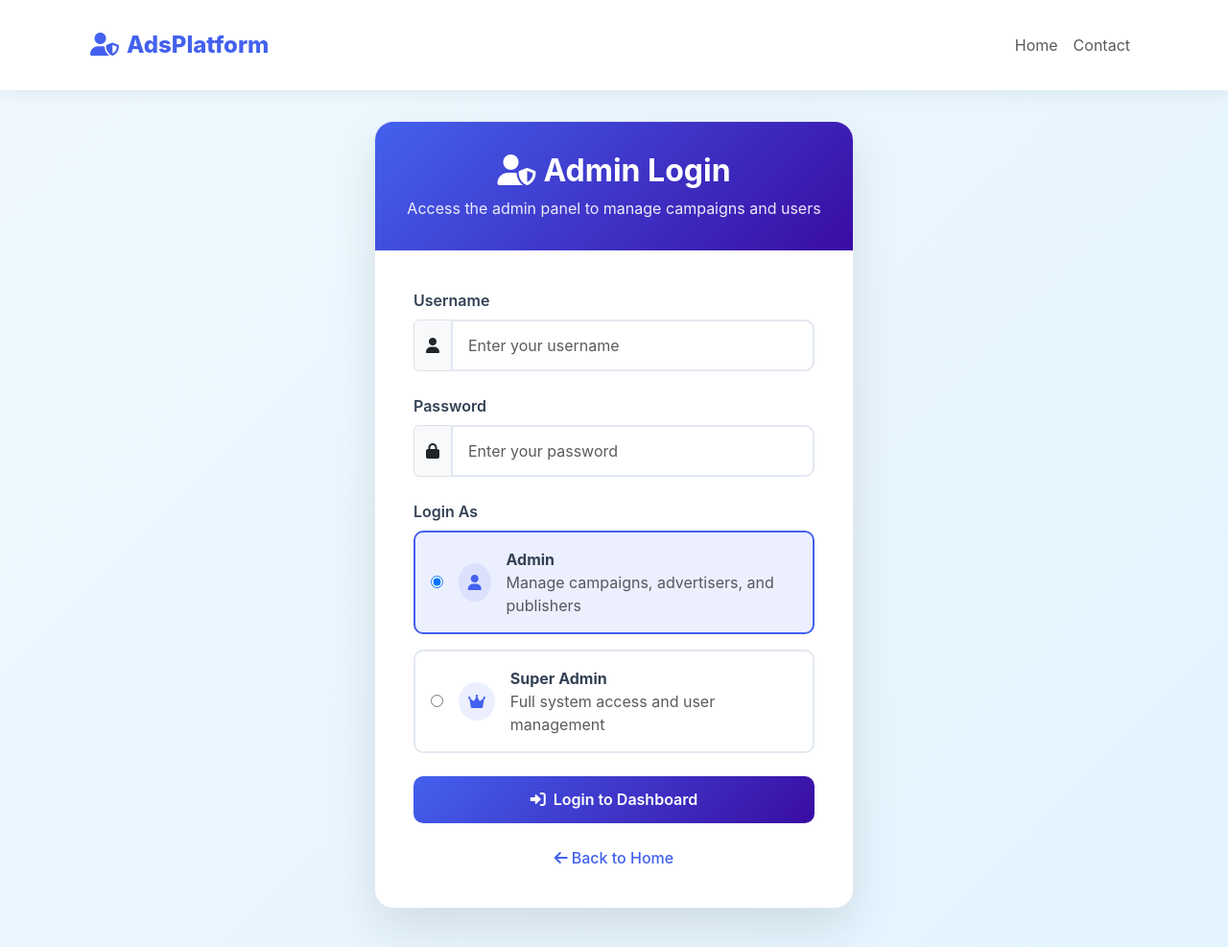
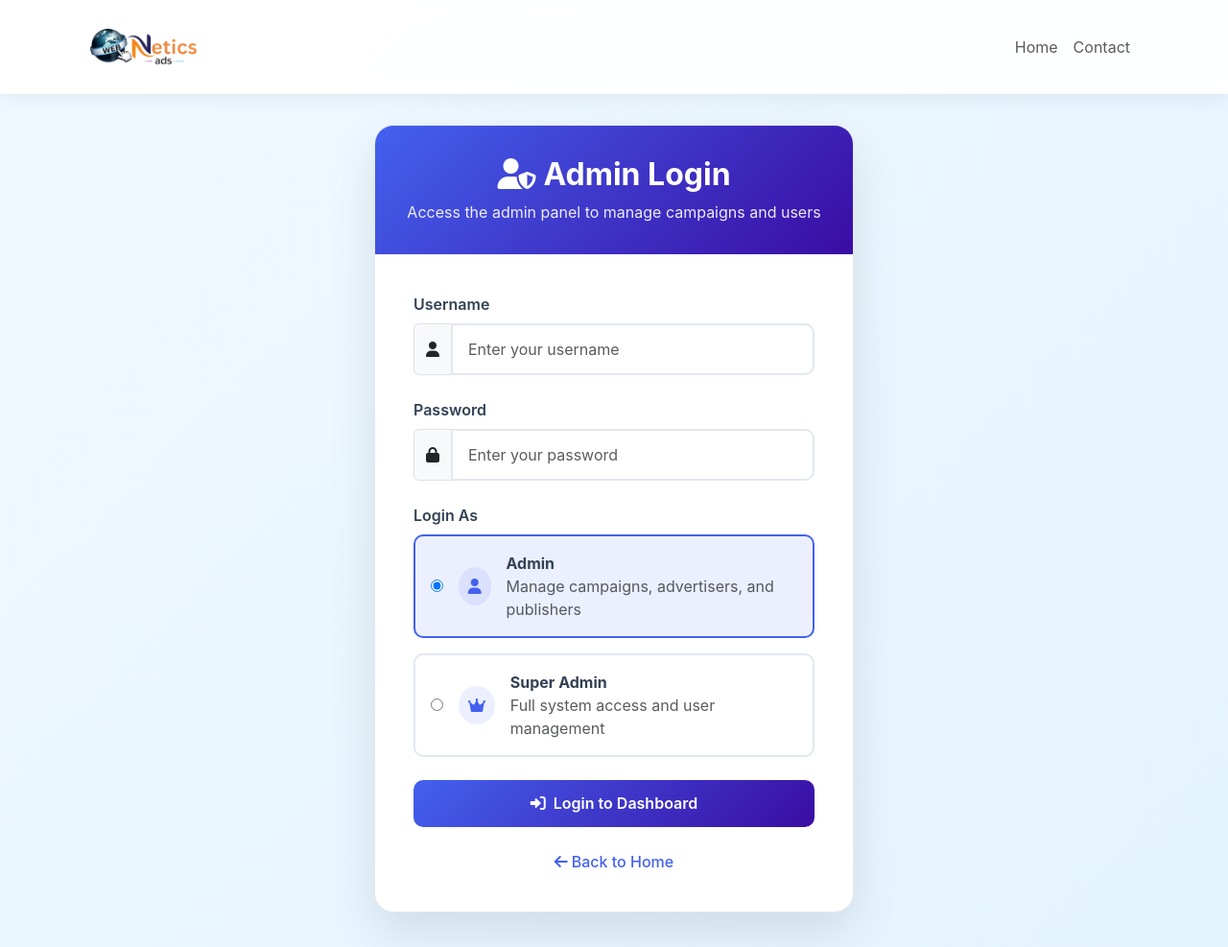
Before and after one commit to agondigital-in/webnetics-shorturl, a PHP site: page /webnetics-shorturl/login.php in a window 1280 px wide. Shown: the top 987 px of the page at 96% size. Run offline with PHP 8.4, Linux system fonts and the light colour scheme.

Commit message:
add logo

```diff
--- a/login.php
+++ b/login.php
@@ -286,7 +286,7 @@ if (isset($_SESSION['user_id']) && isset($_SESSION['role'])) {
             <nav class="navbar navbar-expand-lg navbar-light">
                 <div class="container-fluid">
                     <a class="navbar-brand" href="index.php">
-                        <i class="fas fa-user-shield me-2"></i>AdsPlatform
+                        <img src="assets/images/logo.png" alt="Webnetics Tracking" height="40">
                     </a>
                     <button class="navbar-toggler" type="button" data-bs-toggle="collapse" data-bs-target="#navbarContent">
                         <span class="navbar-toggler-icon"></span>
--- a/publisher_login.php
+++ b/publisher_login.php
@@ -238,7 +238,7 @@ if (isset($_SESSION['user_id']) && isset($_SESSION['role']) && $_SESSION['role']
             <nav class="navbar navbar-expand-lg navbar-light">
                 <div class="container-fluid">
                     <a class="navbar-brand" href="index.php">
-                        <i class="fas fa-share-alt me-2"></i>AdsPlatform
+                        <img src="assets/images/logo.png" alt="Webnetics Tracking" height="40">
                     </a>
                     <button class="navbar-toggler" type="button" data-bs-toggle="collapse" data-bs-target="#navbarContent">
                         <span class="navbar-toggler-icon"></span>
```
